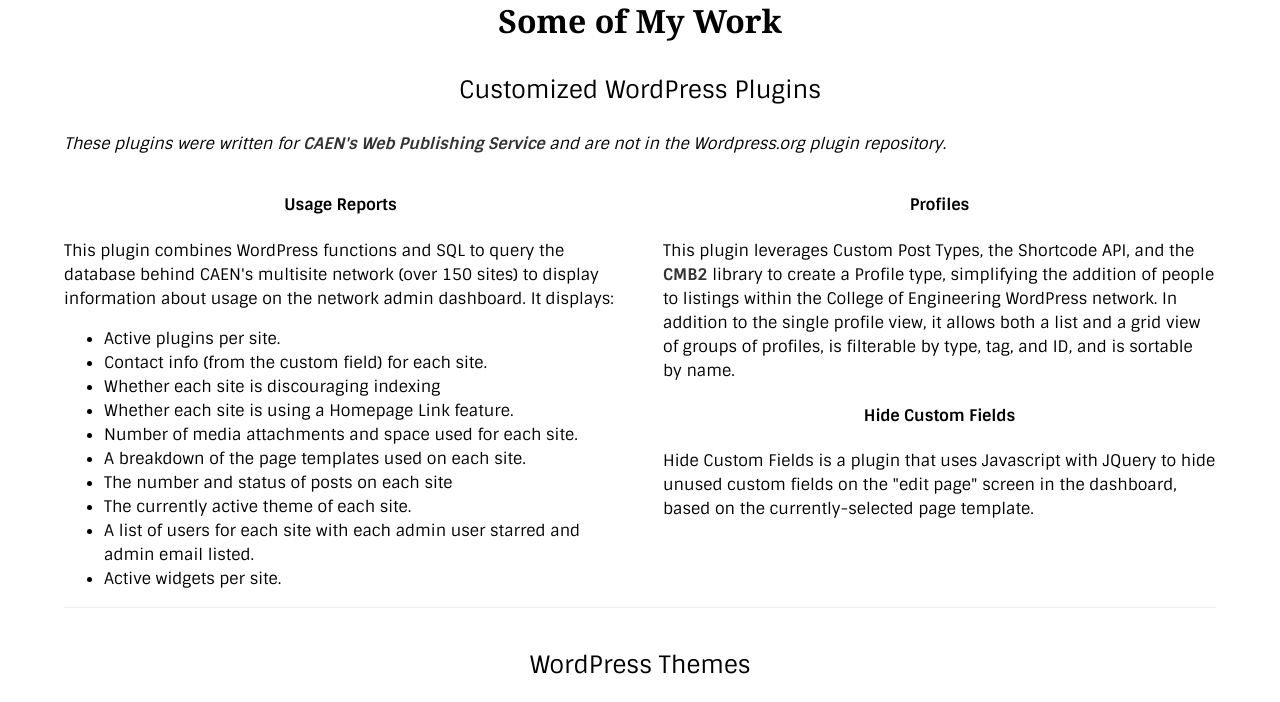
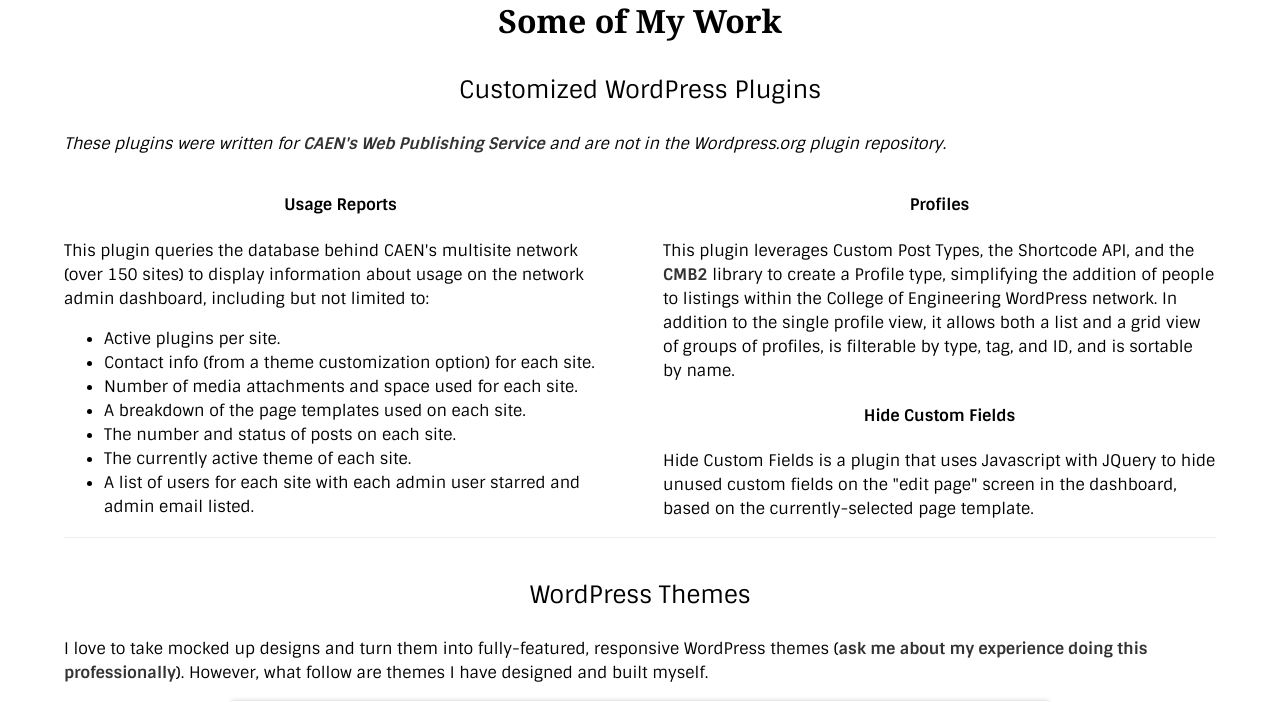
Before and after one commit to rmleg/portfolio, a PHP site: page / in a window 1280 px wide. Shown: the part 385-1087 px from the top of the page. Run offline with PHP 8.4, Linux system fonts and the light colour scheme; some libraries are stand-ins or nearby versions; some web fonts are replaced.

Commit message:
Shortened custom usage reports description

```diff
--- a/plugins.php
+++ b/plugins.php
@@ -6,18 +6,15 @@
     <p><em>These plugins were written for <a href="http://caen.engin.umich.edu/web/publishing" target="_blank">CAEN's Web Publishing Service</a> and are not in the Wordpress.org plugin repository.</em></p>
 	<div class="left">
 		<h4>Usage Reports</h4>
-		<p>This plugin combines WordPress functions and SQL to query the database behind CAEN's multisite network (over 150 sites) to display information about usage on the network admin dashboard.  It displays:</p>
+		<p>This plugin queries the database behind CAEN's multisite network (over 150 sites) to display information about usage on the network admin dashboard, including but not limited to:</p>
 			<uL>
 				<li>Active plugins per site.</li>
-				<li>Contact info (from the custom field) for each site.</li>
-				<li>Whether each site is discouraging indexing</li>
-				<li>Whether each site is using a Homepage Link feature.</li>
+				<li>Contact info (from a theme customization option) for each site.</li>
 				<li>Number of media attachments and space used for each site.</li>
 				<li>A breakdown of the page templates used on each site.</li>
-				<li>The number and status of posts on each site</li>
+				<li>The number and status of posts on each site.</li>
 				<li>The currently active theme of each site.</li>
 				<li>A list of users for each site with each admin user starred and admin email listed.</li>
-				<li>Active widgets per site.</li>
 			</ul>
 
 	</div>
```
